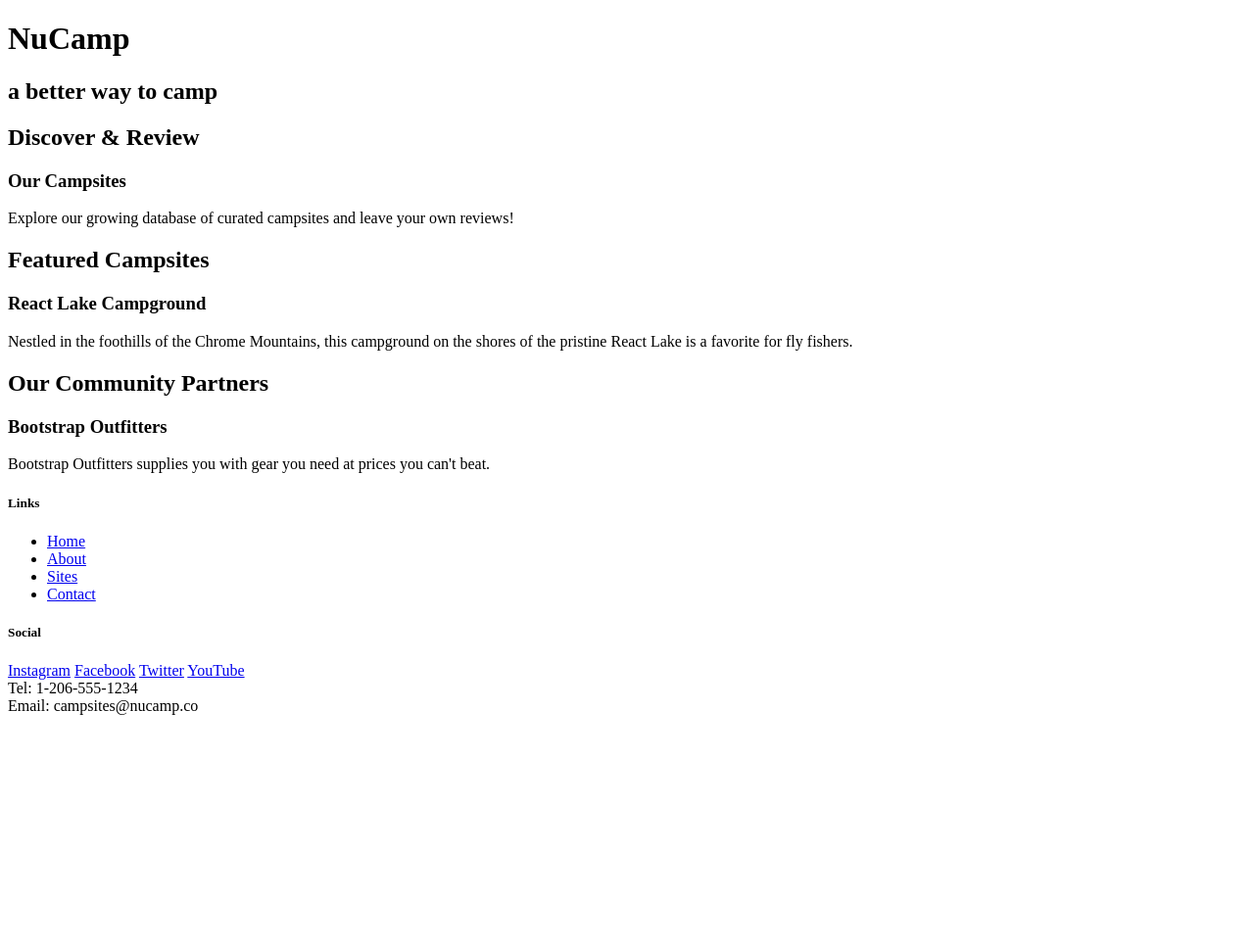
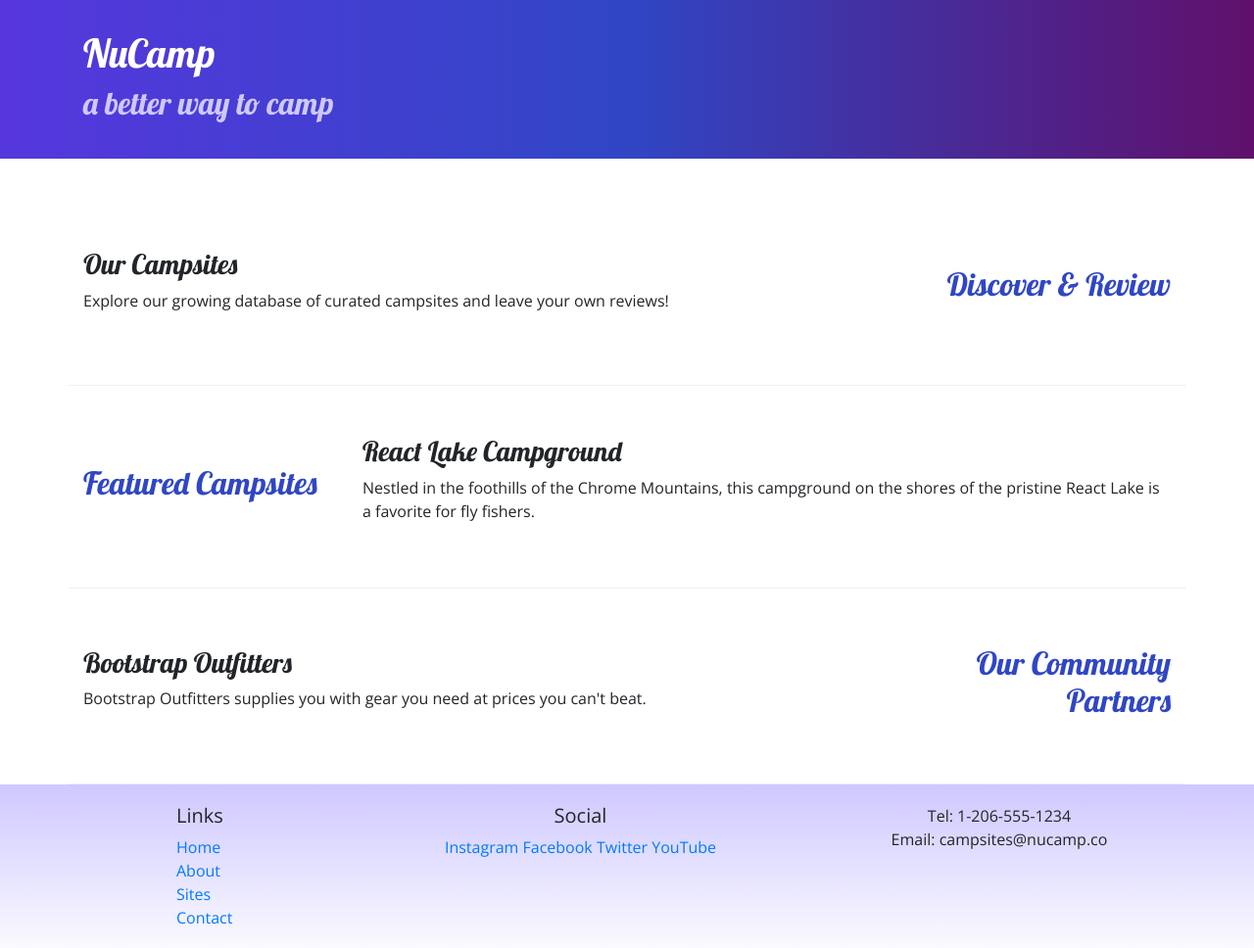
Before and after one commit to yimxx042/MainProject, a website: page index.html in a window 1280 px wide. Shown: the whole page at 98% size. Before the commit the page ends 800 px from the top, so only its background shows below. Drawn offline with nearby package versions, Linux system fonts and the light colour scheme.

Commit message:
add about us page and css folder

```diff
--- /dev/null
+++ b/css/styles.css
@@ -0,0 +1,34 @@
+body {
+    font-family: "Open Sans", sans-serif;
+}
+
+h1, h2, h3 {
+    font-family: "Lobster", cursive;
+}
+
+h2 {
+    color:#3046C5;
+}
+
+header h2 {
+    color: #CEC8FF;
+}
+
+footer {
+    background-image: linear-gradient(#CEC8FF, white);
+    padding: 20px 0;
+}
+
+.jumbotron {
+    padding: 30px;
+    background-image: linear-gradient(to right, #5637DD, #3046C5, #60106B);
+    color: white;
+
+}
+
+.row-content {
+    padding: 50px 0px;
+    border-bottom: 1px ridge;
+    min-height: 200px;
+
+}
--- a/index.html
+++ b/index.html
@@ -2,61 +2,91 @@
 <html lang="en">
 
 <head>
+    <!-- Required tags always come first -->
     <meta charset="utf-8" />
     <meta name="viewport" content="width=device-width, initial-scale=1" />
 
-    <link rel="stylesheet" href="node_modules/bootstrap/dist/css/bootstrap-grid.min.css" />
+    <!-- Bootstrap CSS -->
+    <link rel="stylesheet" href="node_modules/bootstrap/dist/css/bootstrap.min.css" />
+
+    <!-- Additional CSS must be placed after Bootstrap CSS-->
+    <link rel="stylesheet" href="https://fonts.googleapis.com/css?family=Lobster|Open+Sans" />
+    <link rel="stylesheet" href="css/styles.css" />
+
     <title>NuCamp: A Better Way To Camp</title>
 </head>
 
 <body>
 
-    <header>
-        <div>
+    <header class="jumbotron jumbotron-fluid">
+        <div class="container">
+            <div class="row">
+                <div class="col">
                     <h1>NuCamp</h1>
                     <h2>a better way to camp</h2>
                 </div>
+            </div>
+        </div>
     </header>
 
-    <div>
-        <h2>Discover & Review</h2>
+    <div class="container">
+        <div class="row row-content align-items-center">
+            <div class="col-sm-4 order-sm-last col-md-3">
+                <h2 class="text-sm-right">Discover & Review</h2>
+            </div>
+            <div class="col">
                 <h3>Our Campsites</h3>
                 <p>Explore our growing database of curated campsites and leave your own reviews!</p>
             </div>
+        </div>
 
-    <div>
+        <div class="row row-content align-items-center">
+            <div class="col-sm-4 col-md-3">
                 <h2>Featured Campsites</h2>
+            </div>
+            <div class="col">
                 <h3>React Lake Campground</h3>
                 <p>Nestled in the foothills of the Chrome Mountains, this campground on the shores of the pristine React Lake is a favorite for fly fishers.</p>
             </div>
+        </div>
 
-    <div>
-        <h2>Our Community Partners</h2>
+        <div class="row row-content align-items-center">
+            <div class="col-sm-4 order-sm-last col-md-3">
+                <h2 class="text-sm-right">Our Community Partners</h2>
+            </div>
+            <div class="col">
                 <h3>Bootstrap Outfitters</h3>
                 <p>Bootstrap Outfitters supplies you with gear you need at prices you can't beat.</p>
             </div>
+        </div>
+    </div>
 
     <footer>
-        <div>
+        <div class="container">
+            <div class="row">
+                <div class="col-4 col-sm-2 offset-1">
                     <h5>Links</h5>
-            <ul>
+                    <ul class="list-unstyled">
                         <li><a href="#">Home</a></li>
                         <li><a href="#">About</a></li>
                         <li><a href="#">Sites</a></li>
                         <li><a href="#">Contact</a></li>
                     </ul>
                 </div>
-        <div>
+                <div class="col-6 col-sm-5 text-center">
                     <h5>Social</h5>
                     <a href="http://instagram.com/">Instagram</a>
                     <a href="http://facebook.com/">Facebook</a>
                     <a href="http://twitter.com/">Twitter</a>
                     <a href="http://youtube.com/">YouTube</a>
                 </div>
-        <div>
+                <div class="col-sm-4 text-center">
                     Tel: 1-206-555-1234<br />
                     Email: campsites@nucamp.co
                 </div>
+            </div>
+        </div>
+
     </footer>
 
 <!-- jQuery must come first, then Popper.js, then the Bootstrap JavaScript plugins.-->
```
Also changed, not shown: aboutus.html (added, +90 -0 lines). Lines whose indentation alone changed are shown as unchanged.
